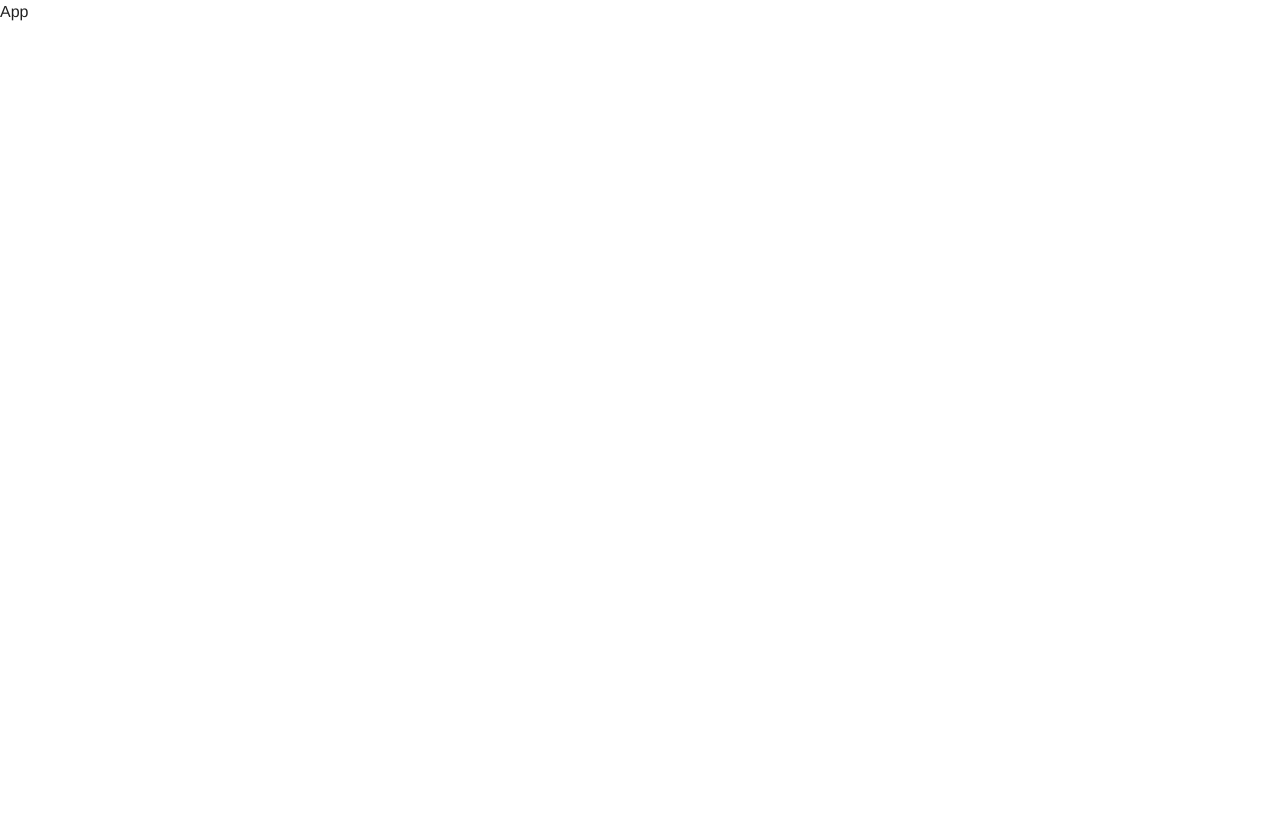
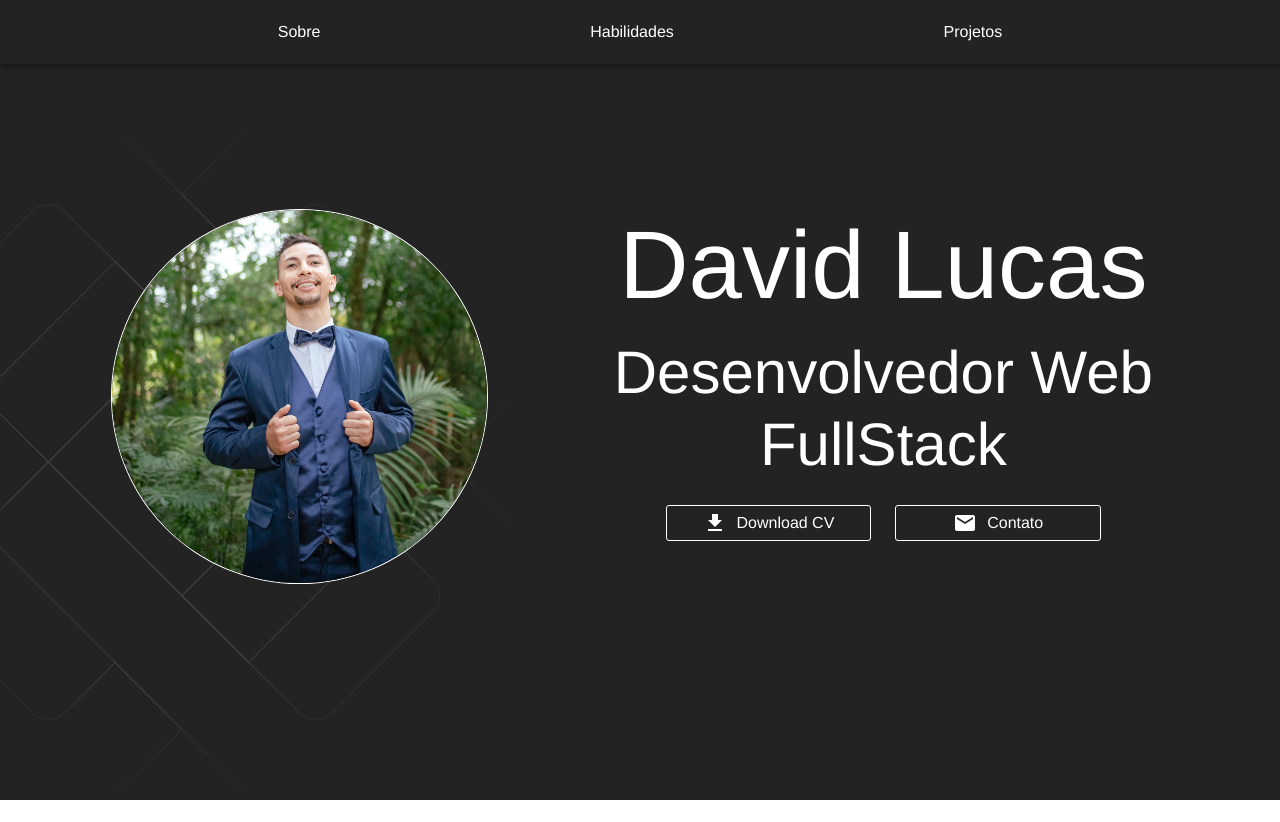
Before and after one commit to dvdlucas/meu-portfolio, a React (Vite) app: page / in a window 1280 px wide. Before the commit the page ends 800 px from the top, so only its background shows below. Built offline with nearby package versions, Linux system fonts and the light colour scheme.

Commit message:
feat: hero componente ui

```diff
--- a/src/App.tsx
+++ b/src/App.tsx
@@ -1,10 +1,11 @@
+import Home from "./pages/Home/Home"
 
 const App = () => {
 
 
   return (
     <>
-      App
+      <Home />
     </>
   )
 }
```
